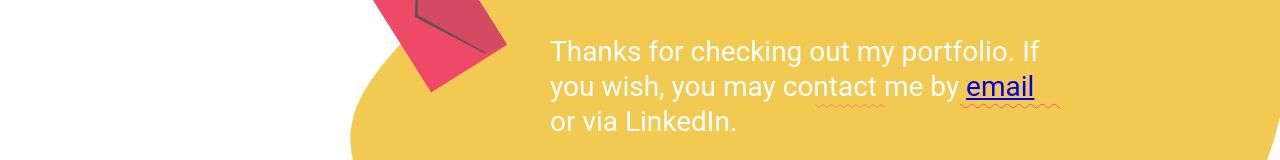
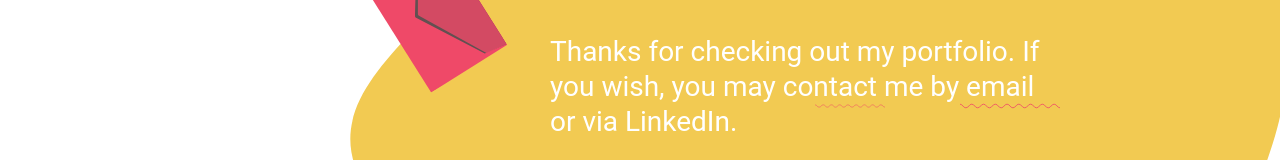
Before and after one commit to cauliflowersingerbee/my-portfolio, a React (Create React App) app: page / in a window 1280 px wide. Shown: the part 388-548 px from the top of the page. Built offline with nearby package versions, Linux system fonts and the light colour scheme.

Commit message:
added styling to contact link

```diff
--- a/src/components/mailto/mailto.jsx
+++ b/src/components/mailto/mailto.jsx
@@ -14,9 +14,11 @@ export default class MailTo extends React.Component {
             return <a href={`mailto:${email}${params}`}>{children}</a>;
           };
         return (
-            <Mailto email="okwiri.codes@gmail.com" subject="" body="" id='email-link'>
+            <span id='email-link'>
+            <Mailto email="okwiri.codes@gmail.com" subject="" body="">
                 email
             </Mailto>
+            </span>
           );
 
     }
--- a/src/components/mailto/mailto.scss
+++ b/src/components/mailto/mailto.scss
@@ -1,3 +1,7 @@
 #email-link {
-    text-decoration: none;
+    a:link { text-decoration: none; color: #fff }
+    a:visited { text-decoration: none; color: #fff}
+    a:hover { text-decoration: none; color: #fff}
+    a:active { text-decoration: none; color: #fff}
+
 }
```
